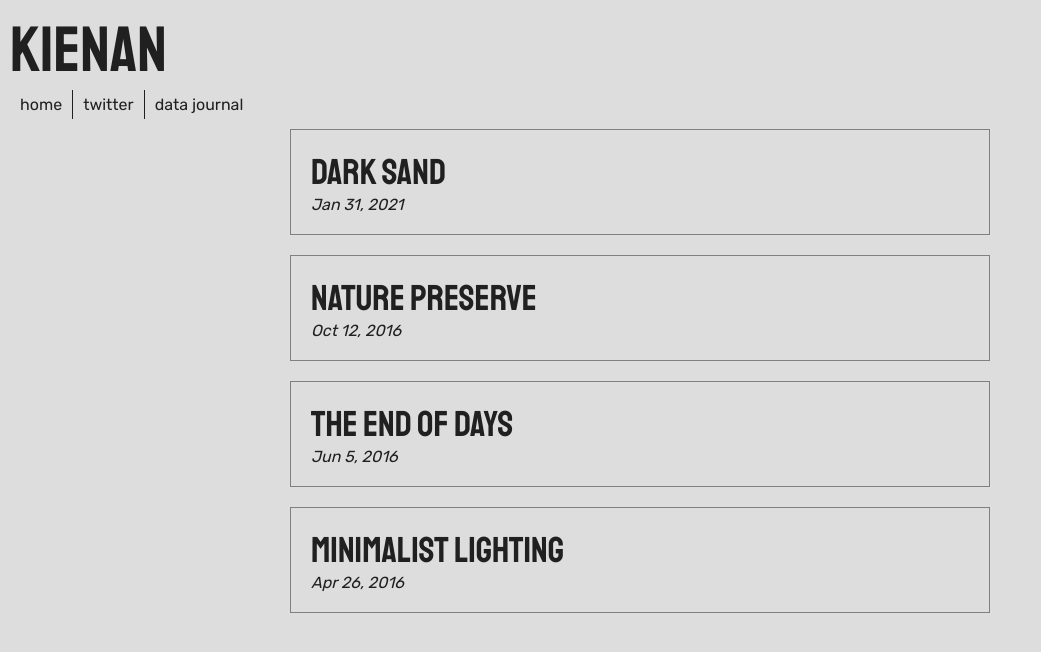
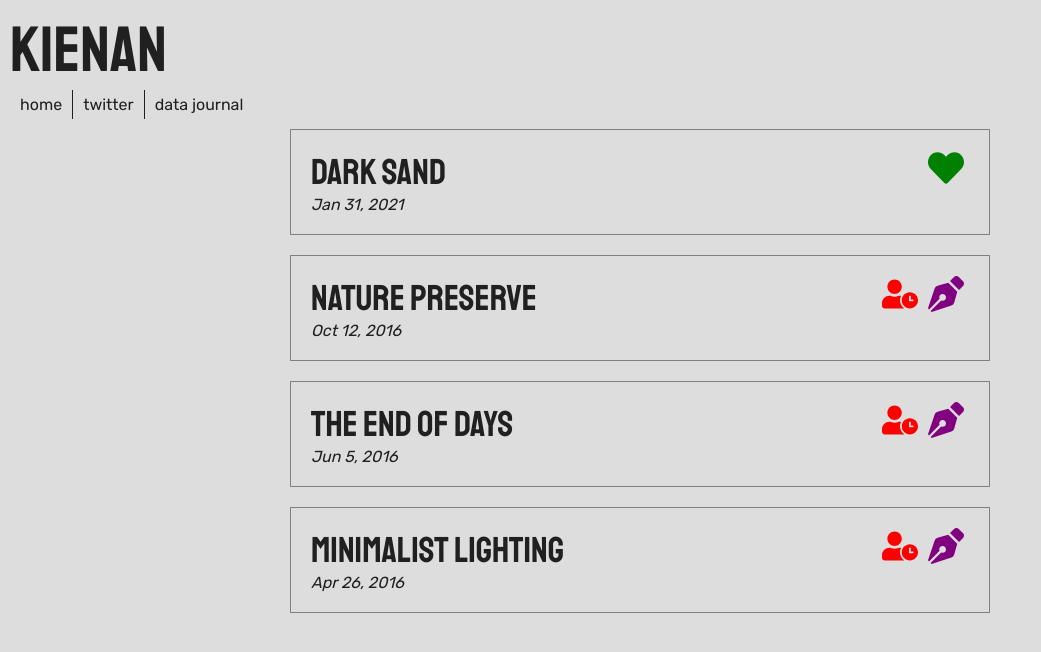
Before and after one commit to kienankb/website, a Next.js app: page / in a window 1280 px wide. Shown: the top 652 px of the page, without its empty margins (0-1041 px from the left). Built offline with nearby package versions, Linux system fonts and the light colour scheme.

Commit message:
add rudimentary tag system

```diff
--- a/components/blogcard.tsx
+++ b/components/blogcard.tsx
@@ -1,8 +1,20 @@
 import Link from 'next/link';
 
 import {BlogMetadata} from '../data/blog-metadata';
+import {Tags} from '../data/tags';
 
 import styles from './styles/BlogCard.module.css';
+
+
+type BlogCardTagPanelProps = {
+  tags: string[],
+};
+
+const BlogCardTagPanel = ({tags}: BlogCardTagPanelProps) => {
+  return <span className={styles.tagIcons}>
+    {tags.map((tag) => <span className={styles.tagIcon}>{Tags.find((tagEntry) => tagEntry.name === tag)?.icon}</span>)}
+  </span>;
+}
 
 type BlogCardProps = {
   post: BlogMetadata,
@@ -11,8 +23,11 @@ type BlogCardProps = {
 const BlogCard = ({post}: BlogCardProps) => {
   return <Link href={`/blog/${post.slug}/`}>
     <div className={styles.card}>
-      <div className={styles.title}>{post.title}</div>
-      <div className={styles.date}>{post.publishDate.toLocaleDateString('en-us', {month: 'short', day: 'numeric', year: 'numeric'})}</div>
+      <span className={styles.metadata}>
+        <div className={styles.title}>{post.title}</div>
+        <div className={styles.date}>{post.publishDate.toLocaleDateString('en-us', {month: 'short', day: 'numeric', year: 'numeric'})}</div>
+      </span>
+      <BlogCardTagPanel tags={post.tags} />
     </div>
   </Link>;
 }
--- a/components/styles/BlogCard.module.css
+++ b/components/styles/BlogCard.module.css
@@ -4,6 +4,11 @@
   cursor: pointer;
   margin-bottom: 20px;
   border: 1px solid gray;
+  display: flex;
+}
+
+.metadata {
+  flex-grow: 1;
 }
 
 .title {
@@ -16,3 +21,12 @@
   font-family: 'Rubik';
   font-style: italic;
 }
+
+.tagIcons {
+  flex-shrink: 1;
+  font-size: 36px;;
+}
+
+.tagIcon {
+  padding: 5px;
+}
--- a/data/blog-metadata.tsx
+++ b/data/blog-metadata.tsx
@@ -6,6 +6,7 @@ export interface BlogMetadata {
   title: string;
   publishDate: Date;
   content: JSX.Element;
+  tags: string[];
 }
 
 export const BlogPosts: BlogMetadata[] = [
@@ -14,23 +15,27 @@ export const BlogPosts: BlogMetadata[] = [
     title: 'Minimalist Lighting',
     publishDate: new Date(2016, 3, 26),
     content: <PostContents.MinimalistLighting />,
+    tags: ['old', 'fiction'],
   },
   {
     slug: 'the-end-of-days',
     title: 'The End of Days',
     publishDate: new Date(2016, 5, 5),
     content: <PostContents.TheEndOfDays />,
+    tags: ['old', 'fiction'],
   },
   {
     slug: 'nature-preserve',
     title: 'Nature Preserve',
     publishDate: new Date(2016, 9, 12),
     content: <PostContents.NaturePreserve />,
+    tags: ['old', 'fiction'],
   },
   {
     slug: 'dark-sand',
     title: 'Dark Sand',
     publishDate: new Date(2021, 0, 31),
     content: <PostContents.DarkSand />,
+    tags: ['reflective'],
   },
 ];
--- /dev/null
+++ b/data/tags.tsx
@@ -0,0 +1,28 @@
+import {FaUserClock, FaHeart, FaPenNib} from 'react-icons/fa';
+
+
+export interface TagData {
+    name: string;
+    icon: JSX.Element;
+}
+
+export const Tags: TagData[] = [
+    {
+        name: 'old',
+        icon: <FaUserClock
+            color='red'
+            title='old' />,
+    },
+    {
+        name: 'reflective',
+        icon: <FaHeart
+            color='green'
+            title='reflective' />,
+    },
+    {
+        name: 'fiction',
+        icon: <FaPenNib
+            color='purple'
+            title='fiction' />,
+    }
+];
--- a/package.json
+++ b/package.json
@@ -14,6 +14,7 @@
     "next": "^12.2.5",
     "react": "17.0.2",
     "react-dom": "17.0.2",
+    "react-icons": "^4.4.0",
     "react-papaparse": "^4.0.2"
   },
   "devDependencies": {
```
Also changed, not shown: 1 other file (tests, documents, lock files or other folders).
